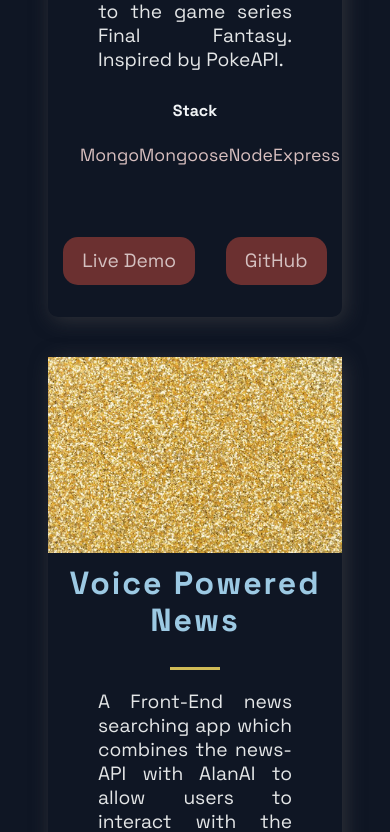
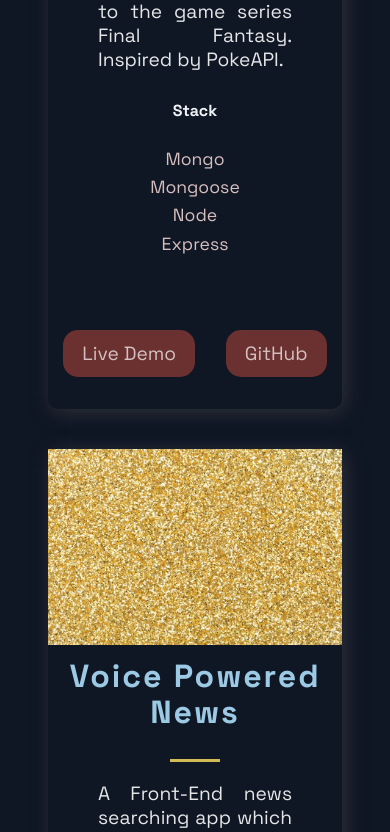
Before and after one commit to Wompato/Dev-Portfolio, a React (Create React App) app: page / in a window 390 px wide. Shown: the part 1548-2380 px from the top of the page. Built offline with nearby package versions, Linux system fonts and the light colour scheme.

Commit message:
Update index.css

```diff
--- a/src/index.css
+++ b/src/index.css
@@ -306,7 +306,7 @@ main {
   align-items: center;
   justify-content: space-around;
   margin-bottom: 1rem;
-  width:100%;
+  width: 100%;
 }
 
 .skill-title {
@@ -462,22 +462,26 @@ footer {
   .hero svg {
     display: none;
   }
-
 }
 
 /* MEDIUM SCREENS */
 @media screen and (max-width: 750px) {
+  .section-heading {
+    font-size: 3.5rem;
+  }
   .hero {
     grid-template-columns: 1fr;
   }
   .hero-left {
     margin: 0;
   }
+
   .projects-container {
     padding: 3rem 0 0 0;
+    margin-bottom: 60px;
   }
 
-  .skills-list{
+  .skills-list {
     grid-template-columns: repeat(2, 1fr);
     gap: 50px;
   }
@@ -523,7 +527,13 @@ footer {
   .project-source-list {
     padding-bottom: 2rem;
   }
-  .skills-list{
+  .project-stack-list {
+    flex-direction: column;
+  }
+  .project-stack-list li {
+    margin: 4px 0;
+  }
+  .skills-list {
     grid-template-columns: 1fr;
     gap: 50px;
     place-items: center;
@@ -555,7 +565,8 @@ footer {
   #f-github {
     display: none;
   }
-  .divider, .divider-2 {
+  .divider,
+  .divider-2 {
     display: block;
     margin: 0 auto;
   }
```
